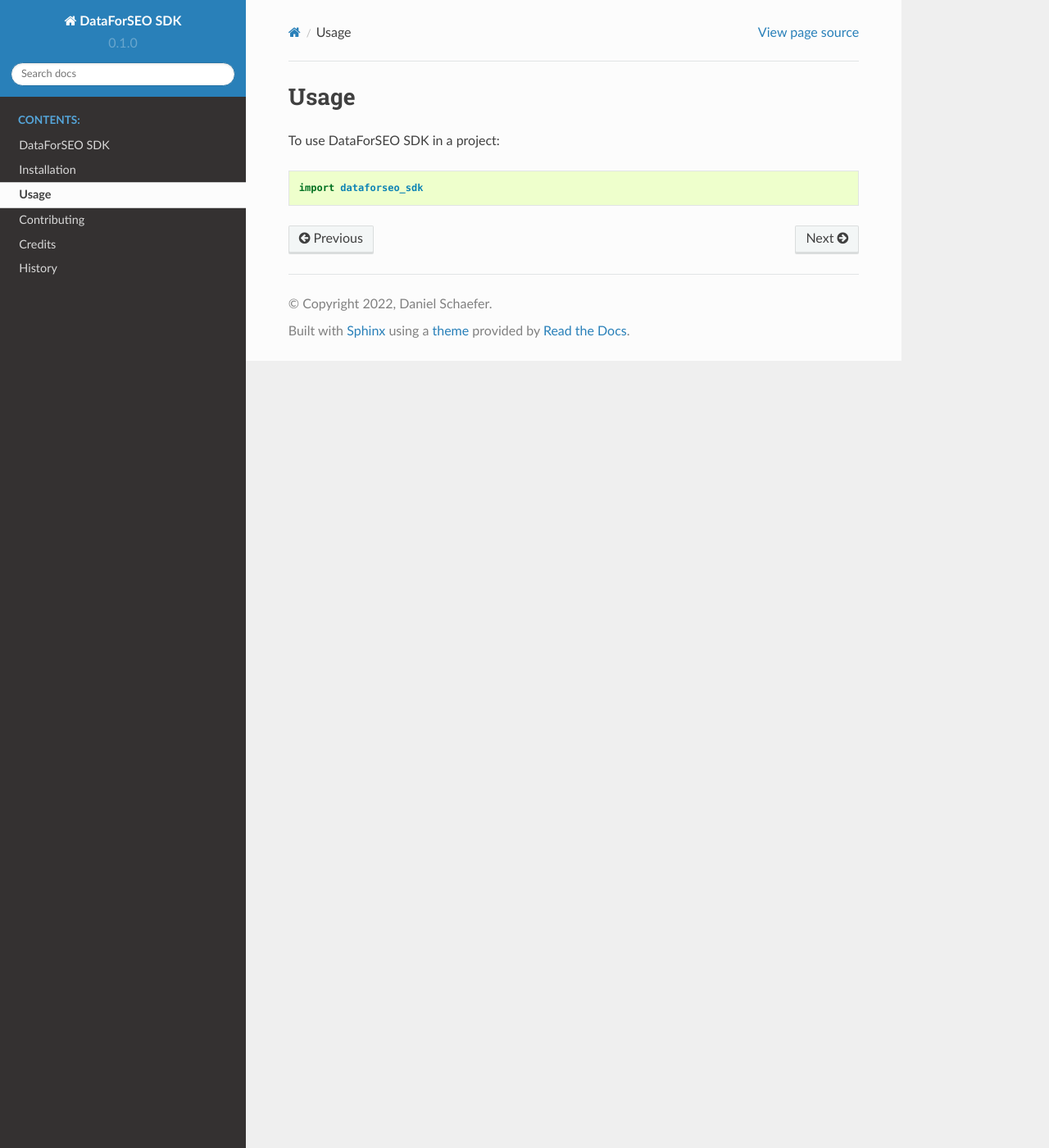
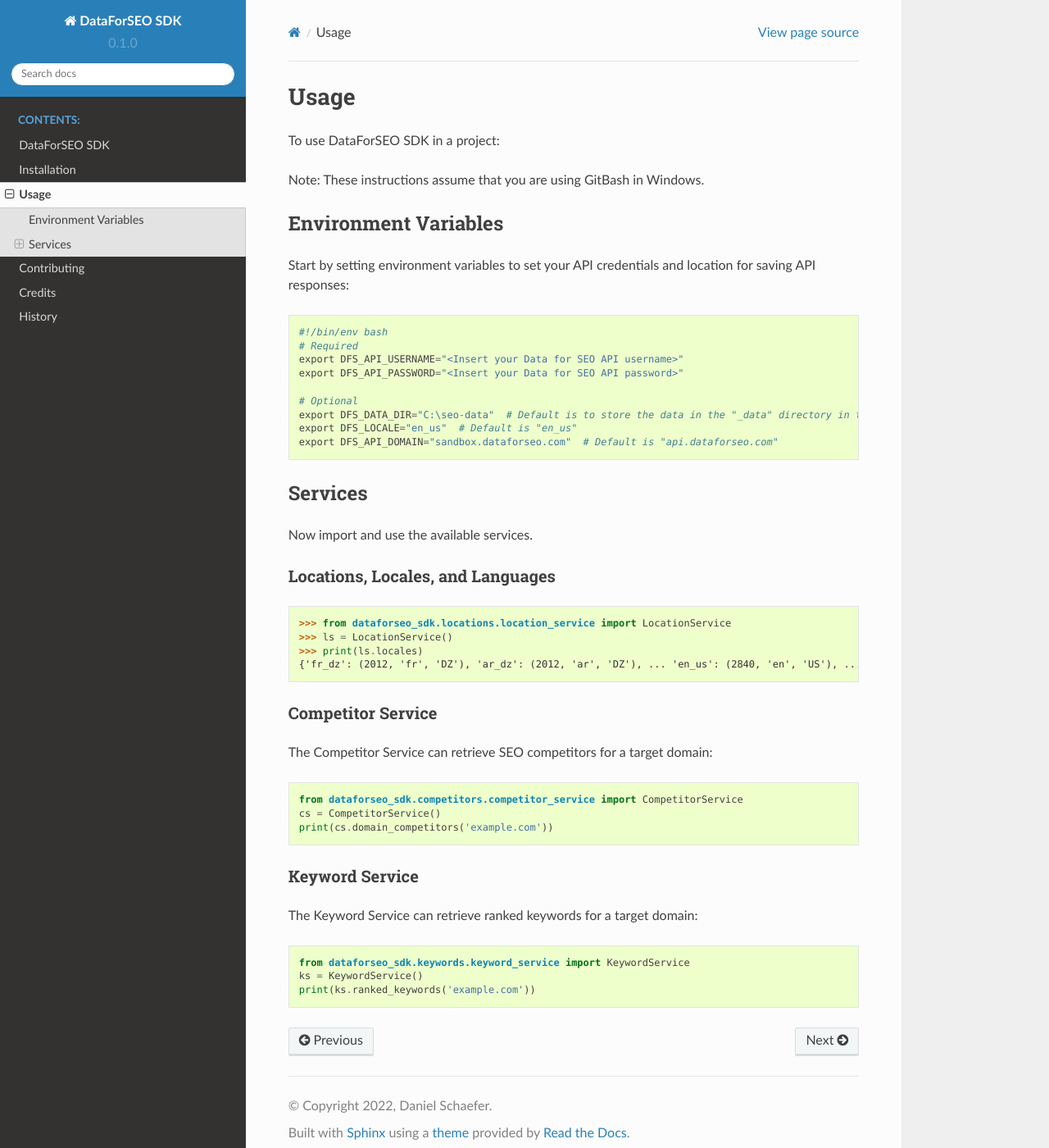
Before and after one commit to lieutdan13/dataforseo_sdk, a Sphinx documentation site: the page built from docs/usage.rst, in a window 1280 px wide and 1400 px high. Shown: the whole window at 82% size. Built offline with Sphinx 7.4.7 and the Read the Docs theme 2.0.0, drawn with Linux system fonts in a browser that asks for light colours; pages that are not in the unit, such as notebooks, are missing from menus.

Commit message:
configure and regenerate documentation
- cleanup docs before regenerating them
- add options to sphinx-apidoc
- add all generated docs to SCM
- make copyright year dynamic
- add more Sphinx extensions
- add content for usage

```diff
--- a/README.rst
+++ b/README.rst
@@ -46,6 +46,7 @@
 * Setup integration with TravisCI or another CI/CD platform
 * Simplify the API Client classes
 * Add functionality to the CLI
+* Move credentials env vars to config
 
 Credits
 -------
--- a/docs/conf.py
+++ b/docs/conf.py
@@ -17,10 +17,9 @@
 # relative to the documentation root, use os.path.abspath to make it
 # absolute, like shown here.
 #
+from datetime import date
 import os
 import sys
-
-import sphinx_rtd_theme
 
 sys.path.insert(0, os.path.abspath(".."))
 
@@ -35,8 +34,11 @@
 # Add any Sphinx extension module names here, as strings. They can be
 # extensions coming with Sphinx (named 'sphinx.ext.*') or your custom ones.
 extensions = [
+    "autodocsumm",
     "sphinx.ext.autodoc",
-    "sphinx.ext.viewcode",
+    "sphinx.ext.napoleon",
+    "sphinx.ext.todo",
+    # "sphinx.ext.viewcode",
     "sphinx_rtd_theme",
 ]
 
@@ -54,7 +56,7 @@
 
 # General information about the project.
 project = "DataForSEO SDK"
-copyright = "2022, Daniel Schaefer"
+copyright = f"{date.today().year}, Daniel Schaefer"
 author = "Daniel Schaefer"
 
 # The version info for the project you're documenting, acts as replacement
@@ -76,13 +78,19 @@
 # List of patterns, relative to source directory, that match files and
 # directories to ignore when looking for source files.
 # This patterns also effect to html_static_path and html_extra_path
-exclude_patterns = ["_build", "Thumbs.db", ".DS_Store"]
+exclude_patterns = ["venv/*", "_build", "Thumbs.db", ".DS_Store"]
 
 # The name of the Pygments (syntax highlighting) style to use.
 pygments_style = "sphinx"
 
 # If true, `todo` and `todoList` produce output, else they produce nothing.
 todo_include_todos = True
+
+nitpicky = True
+smartquotes = False
+add_module_names = False
+autodoc_inherit_docstrings = False
+autodoc_typehints = "none"
 
 
 # -- Options for HTML output -------------------------------------------
--- a/docs/index.rst
+++ b/docs/index.rst
@@ -8,10 +8,11 @@
    readme
    installation
    usage
-   modules
    contributing
    authors
    history
+... modules
+
 
 Indices and tables
 ==================
--- a/docs/usage.rst
+++ b/docs/usage.rst
@@ -2,6 +2,59 @@
 Usage
 =====
 
-To use DataForSEO SDK in a project::
+To use DataForSEO SDK in a project:
 
-    import dataforseo_sdk
+Note: These instructions assume that you are using GitBash in Windows.
+
+#####################
+Environment Variables
+#####################
+
+Start by setting environment variables to set your API credentials and location for saving API responses::
+
+    #!/bin/env bash
+    # Required
+    export DFS_API_USERNAME="<Insert your Data for SEO API username>"
+    export DFS_API_PASSWORD="<Insert your Data for SEO API password>"
+
+    # Optional
+    export DFS_DATA_DIR="C:\seo-data"  # Default is to store the data in the "_data" directory in the package itself
+    export DFS_LOCALE="en_us"  # Default is "en_us"
+    export DFS_API_DOMAIN="sandbox.dataforseo.com"  # Default is "api.dataforseo.com"
+
+########
+Services
+########
+
+Now import and use the available services.
+
+*********************************
+Locations, Locales, and Languages
+*********************************
+
+::
+
+    >>> from dataforseo_sdk.locations.location_service import LocationService
+    >>> ls = LocationService()
+    >>> print(ls.locales)
+    {'fr_dz': (2012, 'fr', 'DZ'), 'ar_dz': (2012, 'ar', 'DZ'), ... 'en_us': (2840, 'en', 'US'), ... 'es_ve': (2862, 'es', 'VE')}
+
+******************
+Competitor Service
+******************
+
+The Competitor Service can retrieve SEO competitors for a target domain::
+
+    from dataforseo_sdk.competitors.competitor_service import CompetitorService
+    cs = CompetitorService()
+    print(cs.domain_competitors('example.com'))
+
+***************
+Keyword Service
+***************
+
+The Keyword Service can retrieve ranked keywords for a target domain::
+
+    from dataforseo_sdk.keywords.keyword_service import KeywordService
+    ks = KeywordService()
+    print(ks.ranked_keywords('example.com'))
```
Also changed, not shown: docs/dataforseo_sdk.api_client.rst (added, +29 -0 lines), docs/dataforseo_sdk.competitors.rst (added, +14 -0 lines), docs/dataforseo_sdk.keywords.rst (added, +14 -0 lines), docs/dataforseo_sdk.locations.rst (added, +19 -0 lines), docs/dataforseo_sdk.rst (added, +39 -0 lines), docs/modules.rst (added, +7 -0 lines), 3 other files.
